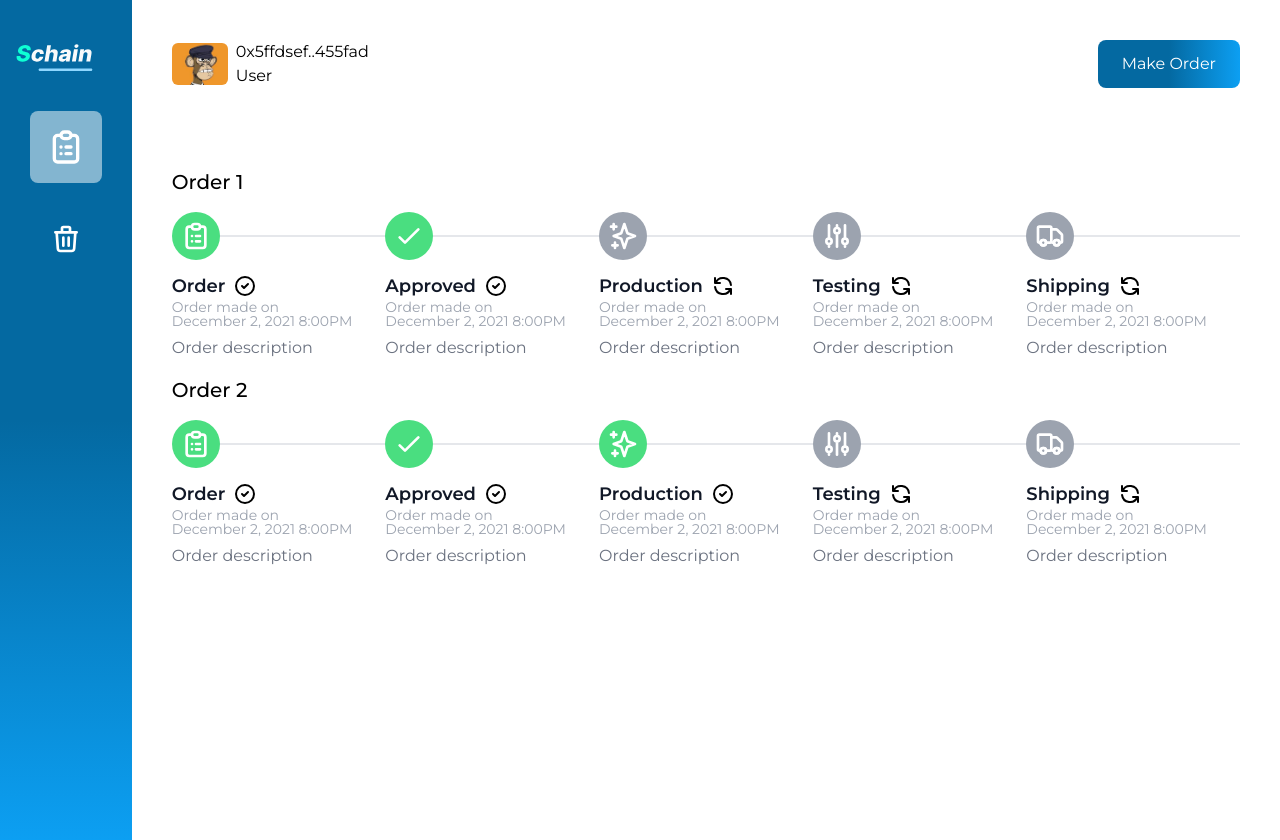
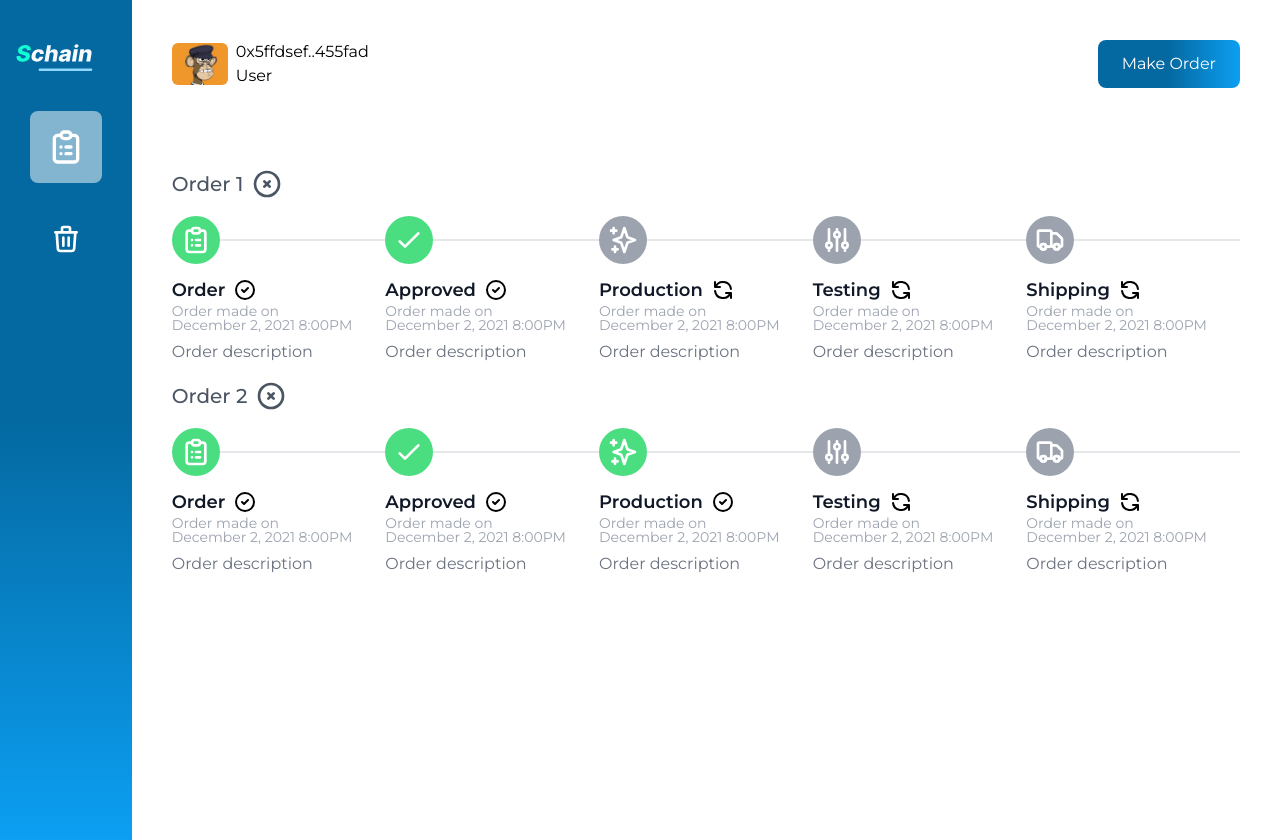
Before and after one commit to mendsalbert/schain, a Next.js app: page /admin in a window 1280 px wide. Built offline with nearby package versions, Linux system fonts and the light colour scheme.

Commit message:
schain ui

```diff
--- a/pages/admin.tsx
+++ b/pages/admin.tsx
@@ -8,6 +8,7 @@ import {
   SparklesIcon,
   TrashIcon,
   TruckIcon,
+  XCircleIcon,
 } from "@heroicons/react/outline";
 import React from "react";
 
@@ -42,7 +43,10 @@ const Admin = (props: Props) => {
 
           <div className="mt-16">
             <div>
-              <p className="text-xl py-4 font-medium">Order 1</p>
+              <div className="py-4 flex flex-row text-gray-600 items-center space-x-2">
+                <p className="text-xl font-medium">Order 1</p>
+                <XCircleIcon className="w-8" />
+              </div>
               <ol className="items-center sm:flex">
                 <li className="relative mb-6 sm:mb-0">
                   <div className="flex items-center">
@@ -158,7 +162,10 @@ const Admin = (props: Props) => {
             </div>
 
             <div>
-              <p className="text-xl py-4 font-medium">Order 2</p>
+              <div className="py-4 flex flex-row text-gray-600 items-center space-x-2">
+                <p className="text-xl font-medium">Order 2</p>
+                <XCircleIcon className="w-8" />
+              </div>
               <ol className="items-center sm:flex">
                 <li className="relative mb-6 sm:mb-0">
                   <div className="flex items-center">
```
